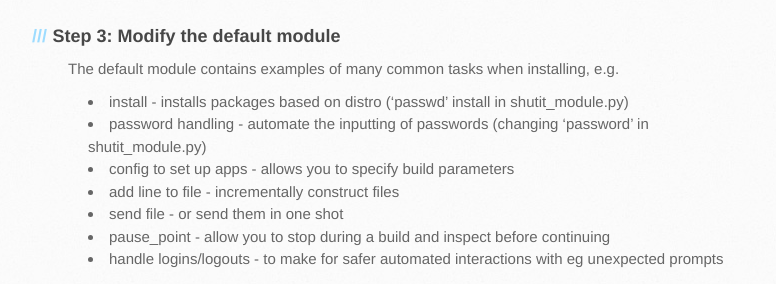
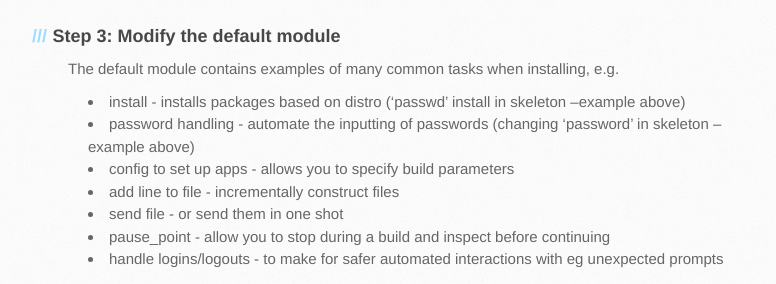
Before and after one commit to ianmiell/shutit, a Jekyll site: the page built from index.md, in a window 1280 px wide and 900 px high, scrolled down 1279 px. Shown: the part 167-451 px from the top of the window, without its empty margins (102-878 px from the left). Built offline with Jekyll 4.4.1, drawn with Linux system fonts in a browser that asks for light colours; Markdown is read by kramdown in place of the engine named in the settings; the repository's description, which GitHub fills in, is left out.

Commit message:
minor clarification

```diff
--- a/index.md
+++ b/index.md
@@ -65,8 +65,8 @@ An example folder structure:
 
 The default module contains examples of many common tasks when installing, e.g.
 
- - install               - installs packages based on distro ('passwd' install in shutit_module.py)
- - password handling     - automate the inputting of passwords (changing 'password' in shutit_module.py)
+ - install               - installs packages based on distro ('passwd' install in skeleton --example above)
+ - password handling     - automate the inputting of passwords (changing 'password' in skeleton --example above)
  - config to set up apps - allows you to specify build parameters
  - add line to file      - incrementally construct files
  - send file             - or send them in one shot
```
